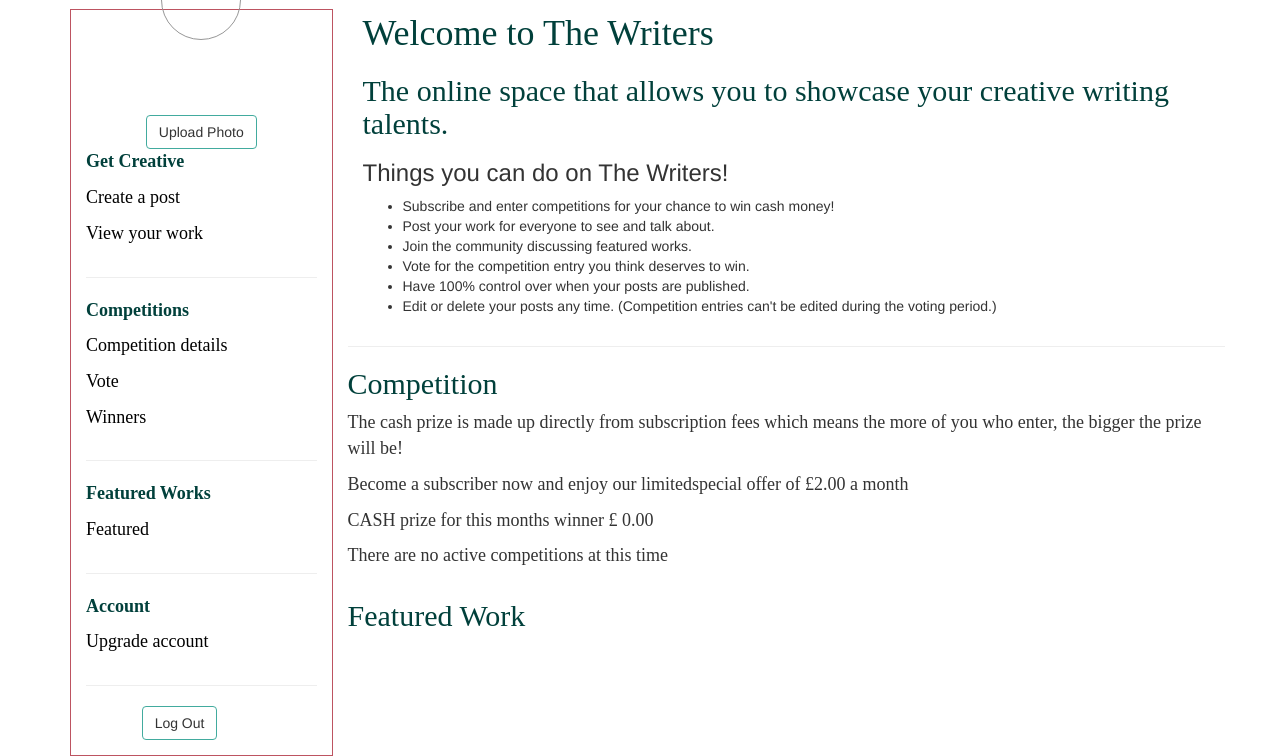
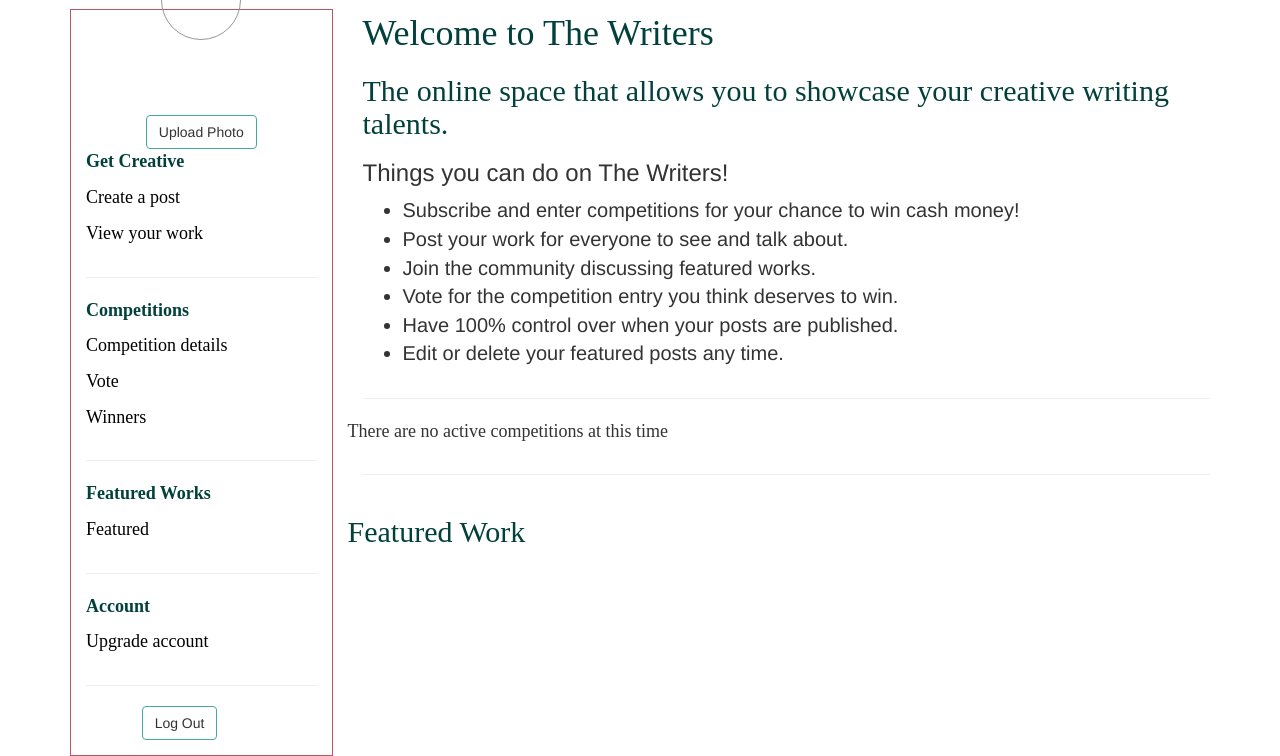
Before and after one commit to OMC86/the_writers, a Django app: page /home/ in a window 1280 px wide. Shown: the part 147-903 px from the top of the page. Run offline with Django 3.2, Linux system fonts and the light colour scheme; data that the repository does not hold is empty; parts of the project's set-up code (start-up, migrations or seed data) failed here and were passed over; some libraries are stand-ins or nearby versions.

Commit message:
update to use include tags for competition

```diff
--- a/pages/static/css/home.css
+++ b/pages/static/css/home.css
@@ -9,6 +9,7 @@
 
 .homeEnter{
 	float: right;
+	margin: 10px;
 }
 
 .homeMore{
@@ -18,3 +19,7 @@
 #homeFeaturedList{
 	margin-top: 15px;
 }
+
+.homeList li{
+	font-size: 20px;
+}
--- a/pages/templates/home.html
+++ b/pages/templates/home.html
@@ -16,52 +16,23 @@
             <h1>Welcome to The Writers</h1>
             <h2>The online space that allows you to showcase your creative writing talents.</h2>
            <h3>Things you can do on The Writers!</h3>
-            <ul>
+            <ul class="homeList">
                 <li>Subscribe and enter competitions for your chance to win cash money!</li>
                 <li>Post your work for everyone to see and talk about.</li>
                 <li>Join the community discussing featured works.</li>
                 <li>Vote for the competition entry you think deserves to win.</li>
                 <li>Have 100% control over when your posts are published.</li>
-                <li>Edit or delete your posts any time. (Competition entries can't be edited during the voting period.)</li>
+                <li>Edit or delete your featured posts any time.</li>
             </ul>
         </div>
     </div>
+<hr>
     <div class="row">
         <div class="com-md-12">
-            <hr>
-            <div class="compContainer">
-                <h2>Competition</h2>
-                {% if user.stripe_id %}
-                {% else %}
-                <p>The cash prize is made up directly from subscription fees
-                which means the more of you who enter, the bigger the prize will be!</p>
-                <p>Become a subscriber now and enjoy our limitedspecial offer of £2.00 a month</p>
-                <p>CASH prize for this months winner £ {{ prize }}.00</p>
-                {% endif %}
-            </div>
+        {% include 'competition.html' %}
         </div>
     </div>
-    <div class="row">
-        <div class="com-md-12">
-        {% if comp %}
-            <div>
-                <h3>{{ comp.title }}</h3>
-                <p>Brief: {{ comp.brief }}</p>
-            </div>
-            <div>
-                {% if user in users %}
-                    <p><button class="btn btn-default homeEnter" onclick="location.href='/posts/new/'">Enter</button></p>
-                {% else %}
-                    <p><button class="btn btn-default homeEnter" onclick="location.href='/accounts/subscribe/'">Subscribe</button></p>
-                {% endif %}
-            <p><button class="btn btn-default homeEnter" onclick="location.href='/competition/'">More</button></p>
-            </div>
-            {% else %}
-                <p>There are no active competitions at this time</p>
-                {% endif %}
-        </div>
-    </div>
-
+<hr>
      <div class="row">
         <div class="com-md-12">
             <div>
--- a/pages/views.py
+++ b/pages/views.py
@@ -23,13 +23,14 @@ def faq(request):
 
 
 def profile(request):
-
+    x = timezone.now()
     subscribers = User.objects.filter(subscription_end__gte=timezone.now())
     prize = subscribers.count()
     post = Post.objects.filter(is_featured=True)
     competition = Competition.objects.all()
     for comp in competition:
         if comp.is_active():
-            return render(request, 'home.html', {'post': post, 'comp': comp, 'prize': prize, 'users': subscribers})
+            return render(request, 'home.html', {'post': post, 'comp': comp, 'prize': prize, 'users': subscribers,
+                                                 'x': x})
     else:
-        return render(request, 'home.html', {'post': post, 'prize': prize, 'users': subscribers})
+        return render(request, 'home.html', {'post': post, 'prize': prize, 'users': subscribers, 'x': x})
```
